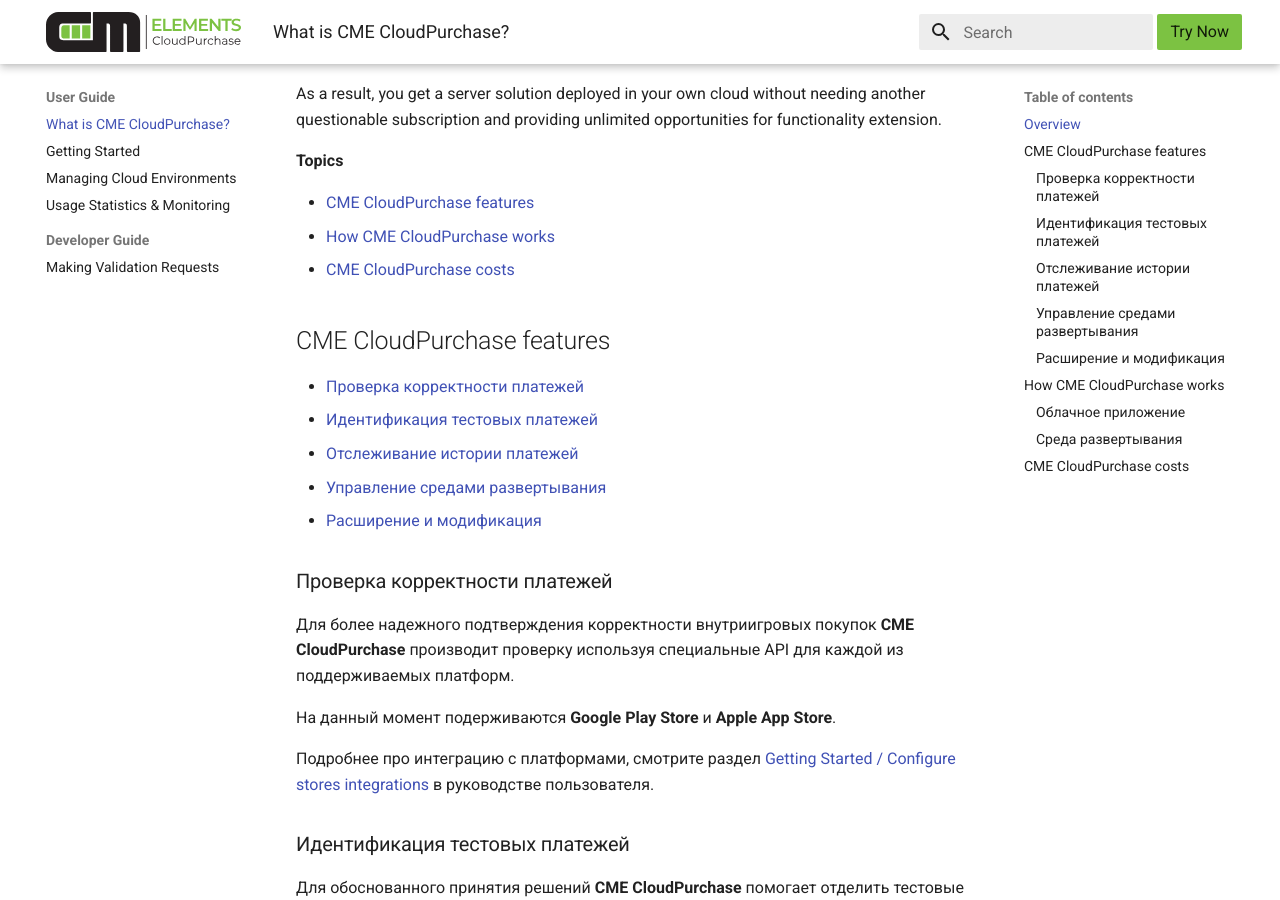
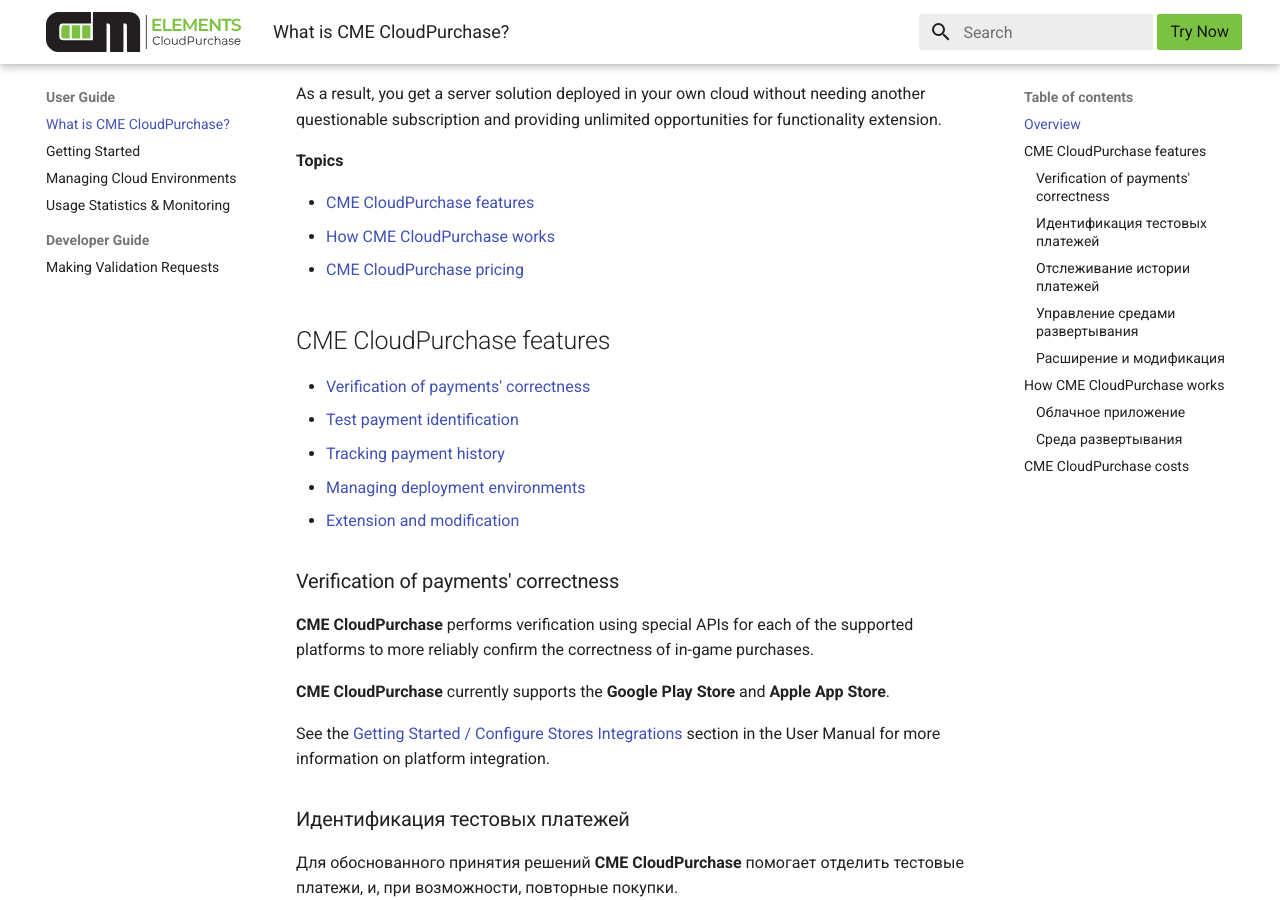
Before and after one commit to creative-mobile/CME.Documentation, an MkDocs documentation site: the page built from docs/index.md, in a window 1280 px wide and 900 px high, scrolled down 738 px. Built offline with MkDocs 1.6.1 and Material for MkDocs 9.7.7, drawn with Linux system fonts in a browser that asks for light colours; comment, search, counter and statistics services are not loaded.

Commit message:
Update index.md

```diff
--- a/docs/index.md
+++ b/docs/index.md
@@ -15,23 +15,24 @@
 
 - [CME CloudPurchase features](#features)
 - [How CME CloudPurchase works](#how-it-works)
-- [CME CloudPurchase costs](#costs)
+- [CME CloudPurchase pricing](#pricing)
 
 ## <a id="features"></a> CME CloudPurchase features
 
-- [Проверка корректности платежей](#feature-1)
-- [Идентификация тестовых платежей](#feature-2)
-- [Отслеживание истории платежей](#feature-3)
-- [Управление средами развертывания](#feature-4)
-- [Расширение и модификация](#feature-5)
+- [Verification of payments' correctness](#feature-1)
+- [Test payment identification](#feature-2)
+- [Tracking payment history](#feature-3)
+- [Managing deployment environments](#feature-4)
+- [Extension and modification](#feature-5)
 
-### <a id="feature-1"></a> Проверка корректности платежей
+### <a id="feature-1"></a> Verification of payments' correctness
 
-Для более надежного подтверждения корректности внутриигровых покупок **CME CloudPurchase** производит проверку используя специальные API для каждой из поддерживаемых платформ.
+**CME CloudPurchase** performs verification using special APIs for each of the supported platforms to more reliably confirm the correctness of in-game purchases.
 
-На данный момент подерживаются **Google Play Store** и **Apple App Store**.
+**CME CloudPurchase** currently supports the **Google Play Store** and **Apple App Store**.
 
-Подробнее про интеграцию с платформами, смотрите раздел [Getting Started / Configure stores integrations](user_guide/getting_started.md#stores) в руководстве пользователя.
+See the [Getting Started / Configure Stores Integrations](user_guide/getting_started.md#stores) section in the User Manual for more information on platform integration.
+
 
 ### <a id="feature-2"></a> Идентификация тестовых платежей
 
```
